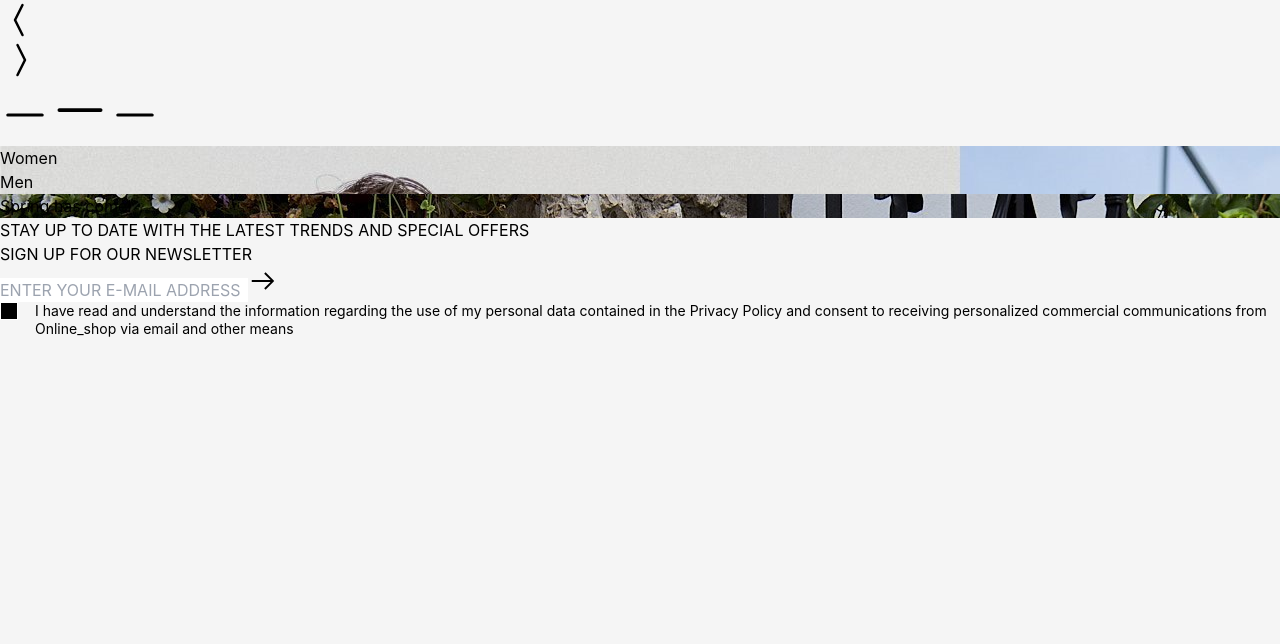
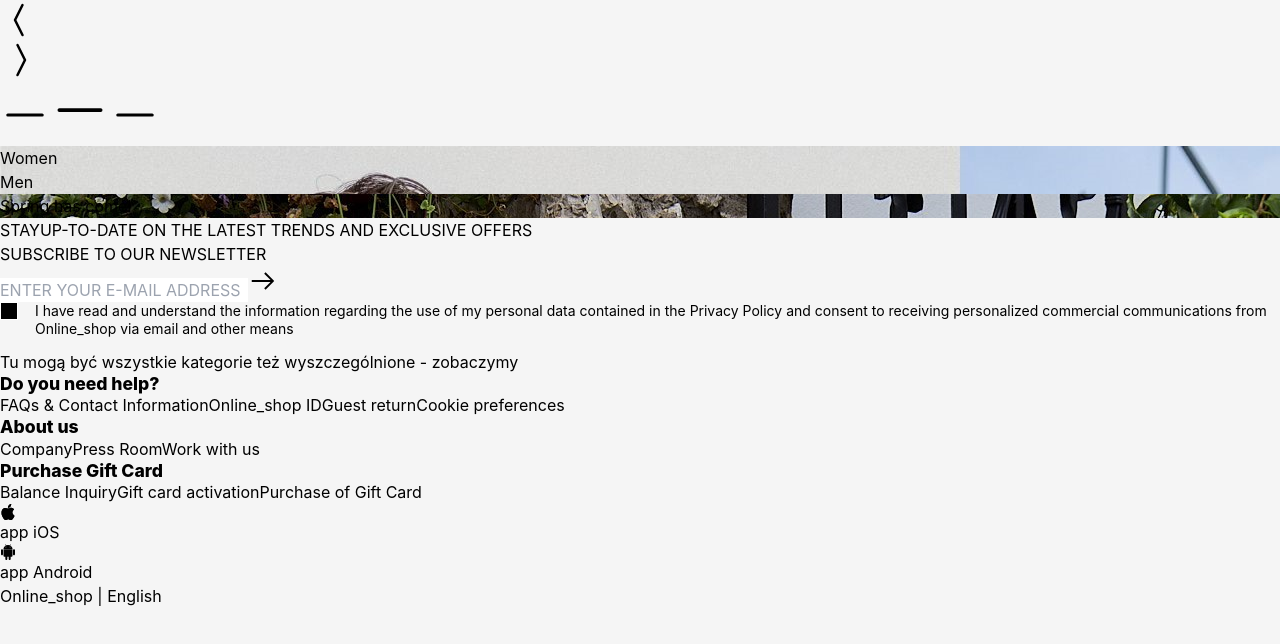
Before and after one commit to wanghaisheng/a-Online_shop-hub, a React (Vite) app: page / in a window 1280 px wide. Shown: the top 644 px of the page. Built offline with nearby package versions, Linux system fonts and the light colour scheme.

Commit message:
Footer component start

```diff
--- a/src/components/Footer/Footer.tsx
+++ b/src/components/Footer/Footer.tsx
@@ -0,0 +1,102 @@
+import { BsAndroid2 } from "react-icons/bs";
+import { BsApple } from "react-icons/bs";
+
+function Footer() {
+  return (
+    <footer className="flex flex-col items-center  justify-center p-14 ">
+      <div className=" w-dvw border-b-[2px] border-t-[2px] p-5 text-center ">
+        Tu mogą być wszystkie kategorie też wyszczególnione - zobaczymy
+      </div>
+      <div className=" flex w-full justify-evenly p-5">
+        <div className="p-5 px-10">
+          <h3 className="pb-5">Do you need help?</h3>
+          <a
+            href="/"
+            className=" block cursor-pointer pb-1 text-slate-600 hover:text-black hover:underline hover:underline-offset-1"
+          >
+            FAQs & Contact Information
+          </a>
+          <a
+            href="/"
+            className="block cursor-pointer pb-1 text-slate-600 hover:text-black hover:underline hover:underline-offset-1"
+          >
+            Online_shop ID
+          </a>
+          <a
+            href="/"
+            className="block cursor-pointer pb-1 text-slate-600 hover:text-black hover:underline hover:underline-offset-1"
+          >
+            Guest return
+          </a>
+          <a
+            href="/"
+            className="block cursor-pointer pb-1 text-slate-600 hover:text-black hover:underline hover:underline-offset-1"
+          >
+            Cookie preferences
+          </a>
+        </div>
+        <div className="p-5 px-10">
+          <h3 className="pb-5">About us</h3>
+          <a
+            href="/"
+            className="block cursor-pointer pb-1 text-slate-600 hover:text-black hover:underline hover:underline-offset-1"
+          >
+            Company
+          </a>
+          <a
+            href="/"
+            className="block cursor-pointer pb-1 text-slate-600 hover:text-black hover:underline hover:underline-offset-1"
+          >
+            Press Room
+          </a>
+          <a
+            href="https://www.linkedin.com/in/katarzyna-rosinska/"
+            target="_blank"
+            className="block cursor-pointer pb-1 text-slate-600 hover:text-black hover:underline hover:underline-offset-1"
+          >
+            Work with us
+          </a>
+        </div>
+        <div className="p-5 px-10">
+          <h3 className="pb-5">Purchase Gift Card</h3>
+          <a
+            href="/"
+            className="block cursor-pointer pb-1 text-slate-600 hover:text-black hover:underline hover:underline-offset-1"
+          >
+            Balance Inquiry
+          </a>
+          <a
+            href="/"
+            className="block cursor-pointer pb-1 text-slate-600 hover:text-black hover:underline hover:underline-offset-1"
+          >
+            Gift card activation
+          </a>
+          <a
+            href="/"
+            className="block cursor-pointer pb-1 text-slate-600 hover:text-black hover:underline hover:underline-offset-1"
+          >
+            Purchase of Gift Card
+          </a>
+        </div>
+      </div>
+      <div className="flex w-dvw justify-evenly border-b-[2px] border-t-[2px] p-5 text-center">
+        <div>
+
+        </div>
+        <div className="flex">
+          <BsApple />
+          <p>app iOS</p>
+        </div>
+        <div className="flex">
+          <BsAndroid2 />
+          <p>app Android</p>
+        </div>
+        <div>
+          <p>Online_shop | English</p>
+        </div>
+      </div>
+    </footer>
+  );
+}
+
+export default Footer;
--- a/src/components/HomeNewsletter/HomeNewsletter.tsx
+++ b/src/components/HomeNewsletter/HomeNewsletter.tsx
@@ -8,9 +8,11 @@ function HomeNewsletter() {
     <section className=" flex h-72 w-screen bg-black text-white ">
       <div className=" h-72 w-full p-20 pr-10">
         <h2 className=" text-4xl leading-8">
-          STAY UP TO DATE WITH THE LATEST TRENDS AND SPECIAL OFFERS
+          STAYUP-TO-DATE ON THE LATEST TRENDS AND EXCLUSIVE OFFERS
         </h2>
-        <p className="text-xl pt-3 font-extralight">SIGN UP FOR OUR NEWSLETTER</p>
+        <p className="pt-3 text-xl font-extralight">
+          SUBSCRIBE TO OUR NEWSLETTER
+        </p>
       </div>
       <div className="h-72 w-full  p-20  pl-10">
         <form className="flex  h-full  flex-col ">
@@ -30,7 +32,7 @@ function HomeNewsletter() {
             <label className={styles.form_checkbox}>
               <input type="checkbox" />
               <span className={styles.checkbox}></span>
-              <p className="font-extralight">
+              <p className="max-w-[450px] font-extralight">
                 I have read and understand the information regarding the use of
                 my personal data contained in the Privacy Policy and consent to
                 receiving personalized commercial communications from
--- a/src/css/index.css
+++ b/src/css/index.css
@@ -40,6 +40,12 @@ h1 {
   font-weight: 800;
 }
 
+h3 {
+  font-size: 1.1rem;
+  line-height: 1.1;
+  font-weight: 800;
+}
+
 /* button {
   border-radius: 8px;
   border: 1px solid transparent;
--- a/src/pages/Home/Home.tsx
+++ b/src/pages/Home/Home.tsx
@@ -1,4 +1,3 @@
-// import React from 'react';
 // import styles from "./home.module.css";
 import MainCarousel from "../../components/ui/Main Carousel/MainCarousel";
 import HomeTiles from "../../components/HomeTiles/HomeTiles";
@@ -6,6 +5,8 @@ import HomeTiles from "../../components/HomeTiles/HomeTiles";
 import imgMix from "../../assets/secMix.jpg";
 import spring from "../../assets/spring.jpg";
 import HomeNewsletter from "../../components/HomeNewsletter/HomeNewsletter";
+import Footer from "../../components/Footer/Footer";
+
 
 function Home() {
   return (
@@ -15,7 +16,7 @@ function Home() {
 
       <section className="h-full w-full">
         <div
-          className="h-[740px] max-h-full w-full bg-cover bg-top bg-no-repeat"
+          className="h-[760px] max-h-full w-full bg-cover bg-top bg-no-repeat"
           style={{
             backgroundImage: `url(${imgMix})`,
           }}
@@ -44,6 +45,8 @@ function Home() {
 
       <HomeNewsletter />
 
+      <Footer />
+
     </div>
   );
 }
```
